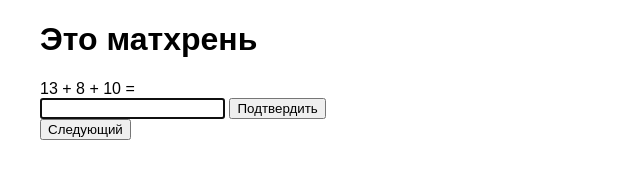
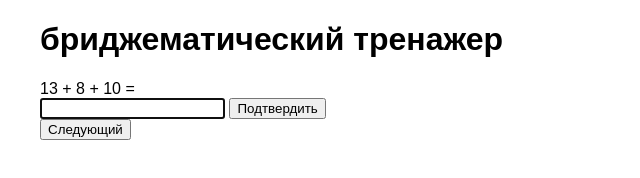
Before and after one commit to Eridiant/eridiant.github.io, a plain HTML site: page math/index.html in a window 1280 px wide. Shown: the whole page, without its empty margins (0-640 px from the left). Drawn offline with Linux system fonts and the light colour scheme.

Commit message:
Update index.html

```diff
--- a/math/index.html
+++ b/math/index.html
@@ -7,7 +7,7 @@
 </head>
 <body>
 	<div id="mat">
-		<h1>Это матхрень</h1>
+		<h1>бриджематический тренажер</h1>
 		<div class="answer"></div>
 		<div class="math"></div>
 		<input type="text" class="text" autococus>
```
